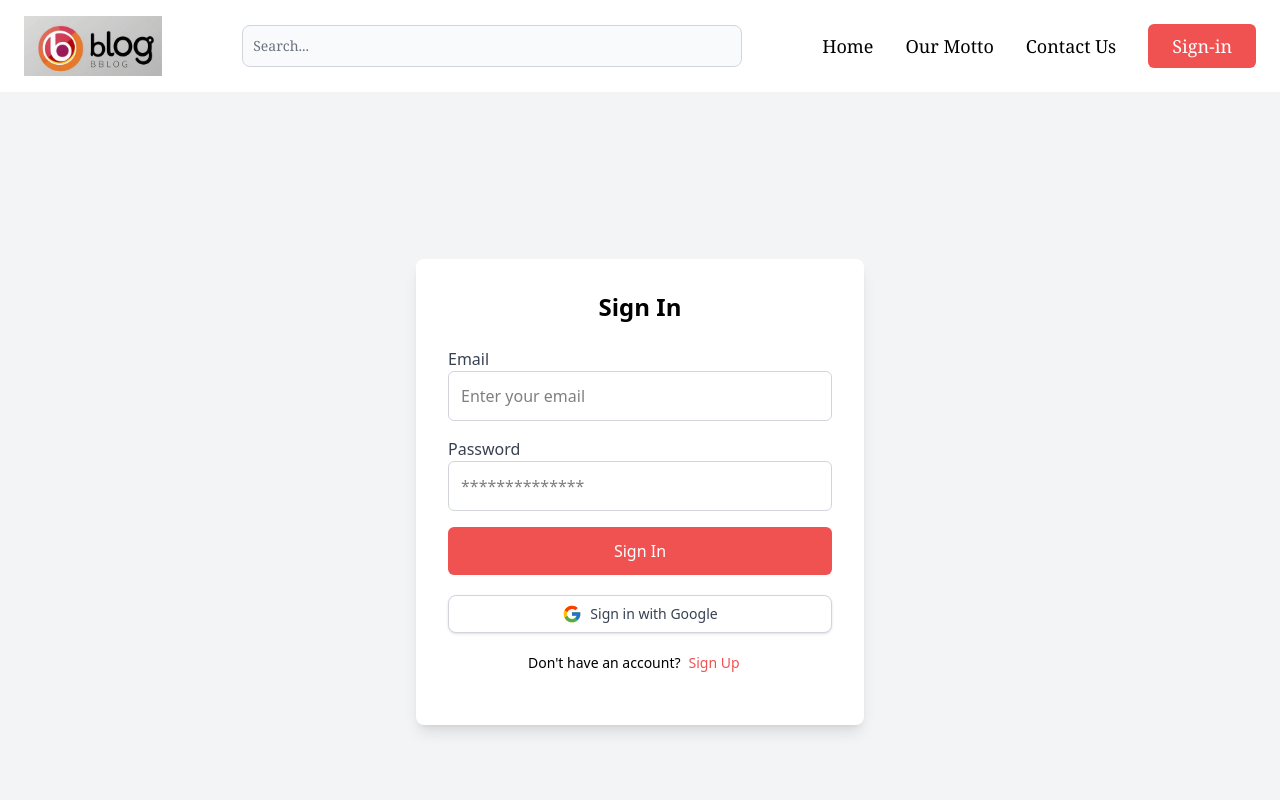
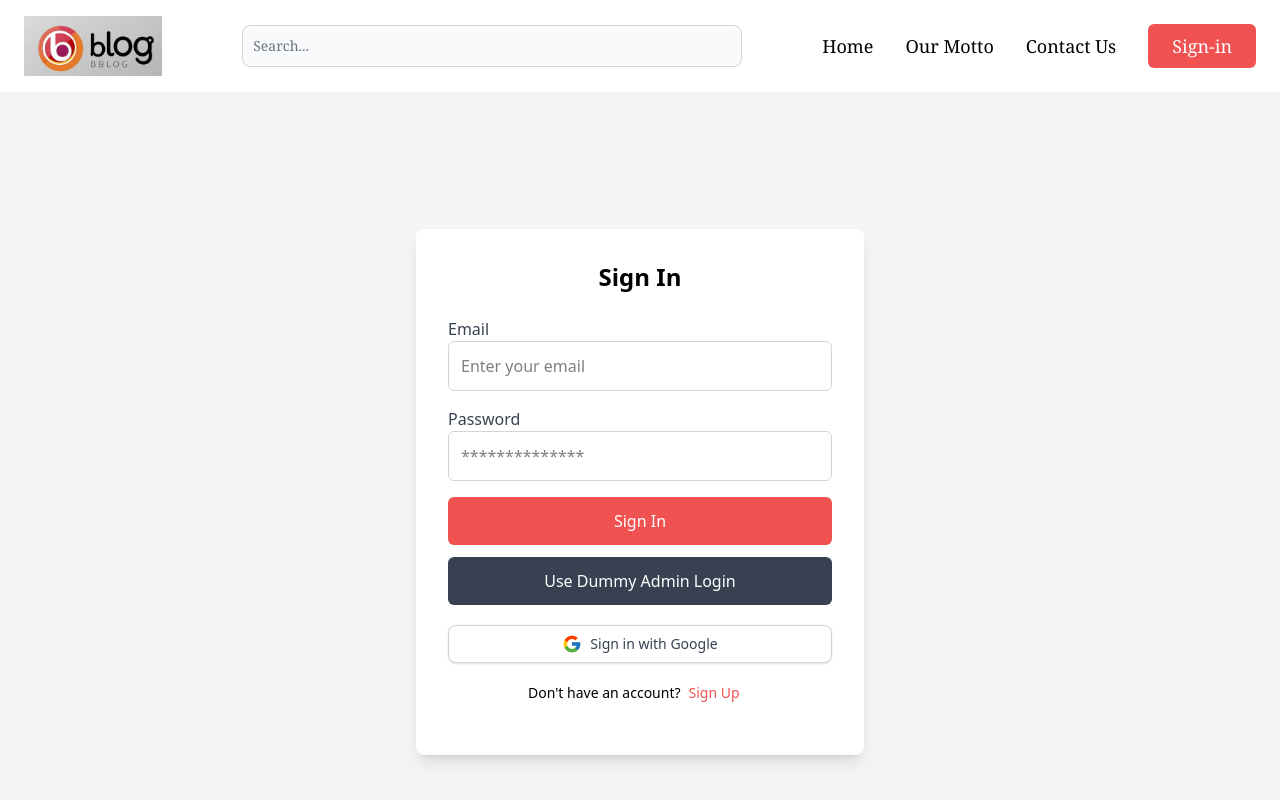
Before and after one commit to Avneetkau/MERNBlog, a React (Vite) app in the folder my-blog-app/: page /signin in a window 1280 px wide. Shown: the top 800 px of the page. Built offline with nearby package versions, Linux system fonts and the light colour scheme; a web font is replaced by a local one.

Commit message:
nodemailer fixed

```diff
--- a/my-blog-app/src/components/Navbar/Navbar.jsx
+++ b/my-blog-app/src/components/Navbar/Navbar.jsx
@@ -77,10 +77,10 @@ const Navbar = () => {
                 className="w-10 h-10 rounded-full cursor-pointer border-2 border-white"
               />
               {isOpen && (
-                <div className="absolute right-0 mt-2 w-48 bg-white border rounded-lg shadow-lg z-10">
+                <div className="absolute right-0 mt-2 w-64 bg-white border rounded-lg shadow-lg z-10">
                   <ul className="py-2 text-gray-700">
                     <li className="px-4 py-2 hover:bg-gray-100 cursor-default font-serif">{currentUser.username}</li>
-                    <li className="px-4 py-2 hover:bg-gray-100 cursor-default font-serif">{currentUser.email}</li>
+                    <li className="px-4 py-2 hover:bg-gray-100 cursor-default break-words font-serif">{currentUser.email}</li>
                     <li className="px-4 py-2 hover:bg-gray-100 cursor-pointer font-serif">
                       <Link to="/dashboard?tab=profile">Profile</Link>
                     </li>
--- a/my-blog-app/src/components/SignIn/SignIn.jsx
+++ b/my-blog-app/src/components/SignIn/SignIn.jsx
@@ -43,6 +43,15 @@ const SignIn = () => {
     }
   };
 
+
+  // for dummy admin sign in
+  const handleDummyLogin = () => {
+  setFormData({
+    email: "admin@gmail.com",
+    password: "admin123",
+  });
+};
+
   return (
     <div className="flex items-center justify-center min-h-screen bg-gray-100">
       <div className="bg-white p-8 rounded-lg shadow-lg w-full max-w-md">
@@ -56,6 +65,7 @@ const SignIn = () => {
               type="email"
               name="email"
               id="email"
+              value ={formData.email || ""} //for dummy data
               className="w-full p-3 border border-gray-300 rounded-md focus:outline-none focus:ring-1 focus:ring-red-500"
               placeholder="Enter your email"
             />
@@ -68,6 +78,7 @@ const SignIn = () => {
               type="password"
               name="password"
               id="password"
+              value={formData.password || ""} // for dummy admin password too
               className="w-full p-3 border border-gray-300 rounded-md focus:outline-none focus:ring-1 focus:ring-red-500"
               placeholder="**************"
             />
@@ -107,6 +118,13 @@ const SignIn = () => {
             )}
           </button>
 
+             <button
+            type="button"
+            onClick={handleDummyLogin}
+            className="w-full mt-3 bg-gray-700 text-white py-3 rounded-md hover:bg-gray-900 transition duration-300"
+            >
+                   Use Dummy Admin Login
+           </button>
           <OAuth />
         </form>
 
```
Also changed, not shown: 2 other files (tests, documents, lock files or other folders).
